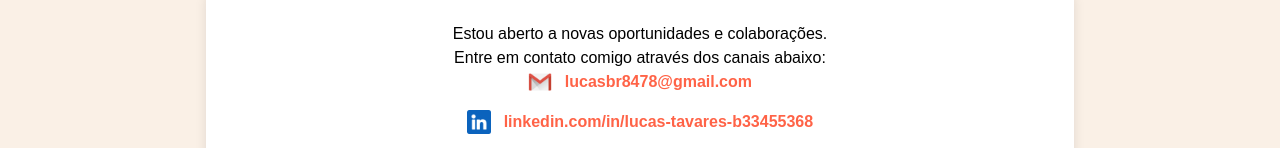
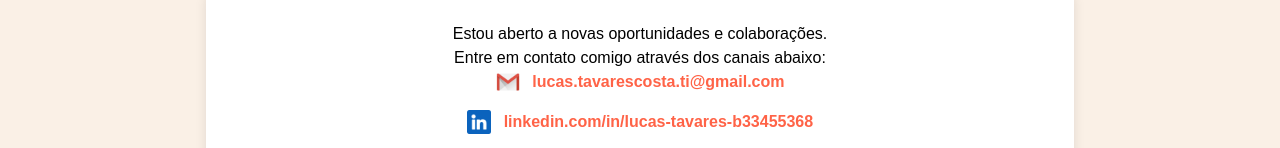
Before and after one commit to LucasBr130/LucasBr130.github.io, a plain HTML site: page index.html in a window 1280 px wide. Shown: the part 2077-2225 px from the top of the page. Drawn offline with Linux system fonts and the light colour scheme.

Commit message:
Alteração de email

```diff
--- a/index.html
+++ b/index.html
@@ -124,7 +124,7 @@
     <li>
         <a href="mailto:lucasbr8478@gmail.com" target="_blank">
             <img src="imagens/gmail.png" alt="Ícone do Gmail" class="icone-contato">
-            lucasbr8478@gmail.com
+            lucas.tavarescosta.ti@gmail.com
         </a>
     </li>
     <li>
```
